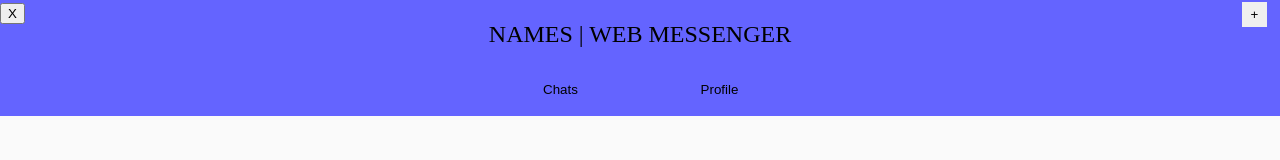
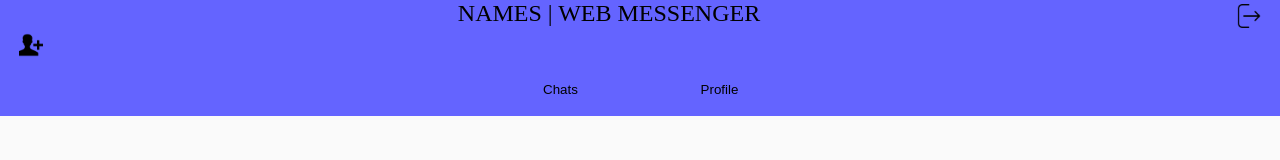
Before and after one commit to JulianIrmer/web-messenger, a website: page client/messenger/mobile.html in a window 1280 px wide. Drawn offline with Linux system fonts and the light colour scheme; no server answers.

Commit message:
added img for buttons

```diff
--- a/client/messenger/mobile.html
+++ b/client/messenger/mobile.html
@@ -11,9 +11,9 @@
 <body>
   <div class="contact-area">
     <div class="contact-header">
-      <button class="logout-btn">X</button>
+      <button class="logout-btn"><img src="../img/logout.png" alt="X"></button>
       <div class="title">NAMES | WEB MESSENGER</div>
-      <button class="add-contact-btn">+</button>
+      <button class="add-contact-btn"><img src="../img/add.png" alt="+"></button>
       <form class="add-contact-form">
         <input type="text" class="add-contact-input zero-wdith" placeholder="Add contact...">
       </form>
--- a/client/styles/desktop.css
+++ b/client/styles/desktop.css
@@ -63,14 +63,17 @@ body{
 }
 
 .add-contact-btn{
-  position: absolute;
-  top: 0;
-  left: 0px;
-  width: 30px;
-  height: 30px;
-  margin: 10px 20px 10px 10px;
-  background-color: rgb(230,230,230);
+  width: 24px;
+  height: 24px;
+  float: left;
+  padding: 10px 0px 0px 10px;
+  background-color: rgb(100,100,255);
   border: 0;
+}
+
+.add-contact-btn > img {
+  width: 24px;
+  height: 24px;
 }
 
 .add-contact-form{
@@ -97,12 +100,17 @@ body{
 }
 
 .logout-btn{
-  position: absolute;
-  top: 20px;
-  left: 200px;
+  width: 24px;
+  height: 24px;
+  padding: 10px 0px 0px 0px;
+  float: right;
   border: 0;
   background-color: rgb(100,100,240);
-  color: rgb(137,0,0);
+}
+
+.logout-btn > img{
+  width: 24px;
+  height: 24px;
 }
 
 .search-input{
--- a/client/styles/mobile.css
+++ b/client/styles/mobile.css
@@ -33,29 +33,32 @@ html{
   font-size: 150%;
 }
 
-.logout, .add-contact-btn{
-  position: absolute;
+.add-contact-btn, .logout-btn{
+  float: left;
+  margin-left: 13px;
   border: 0;
-  margin: 2px 13px 2px 2px;
-  right: 0;
-  top: 0;
-  width: 25px;
-  height: 25px;
+  background-color: rgb(100,100,255);
 }
 
-.logout{
-  left: 0px;
-  margin-left: 13px;
+.add-contact-btn{
+  margin-top: 5px;
+}
+
+.logout-btn{
+  float: right;
+  margin-right: 13px;
+}
+
+.logout-btn > img, .add-contact-btn > img{
+  width: 24px;
+  height: 24px;
 }
 
 .add-contact-input{
-  position: absolute;
-  top: 33px;
+  margin: 5px 0px 0px 10px;
   border: 0;
-  width: 90%;
+  width: 80%;
   visibility: visible;
-  margin-left: 50%;
-  transform: translateX(-50%);
   padding: 7px;
   transition: all 400ms ease-in-out;
 }
```
Also changed, not shown: client/messenger/desktop.html (+4 -2 lines).
